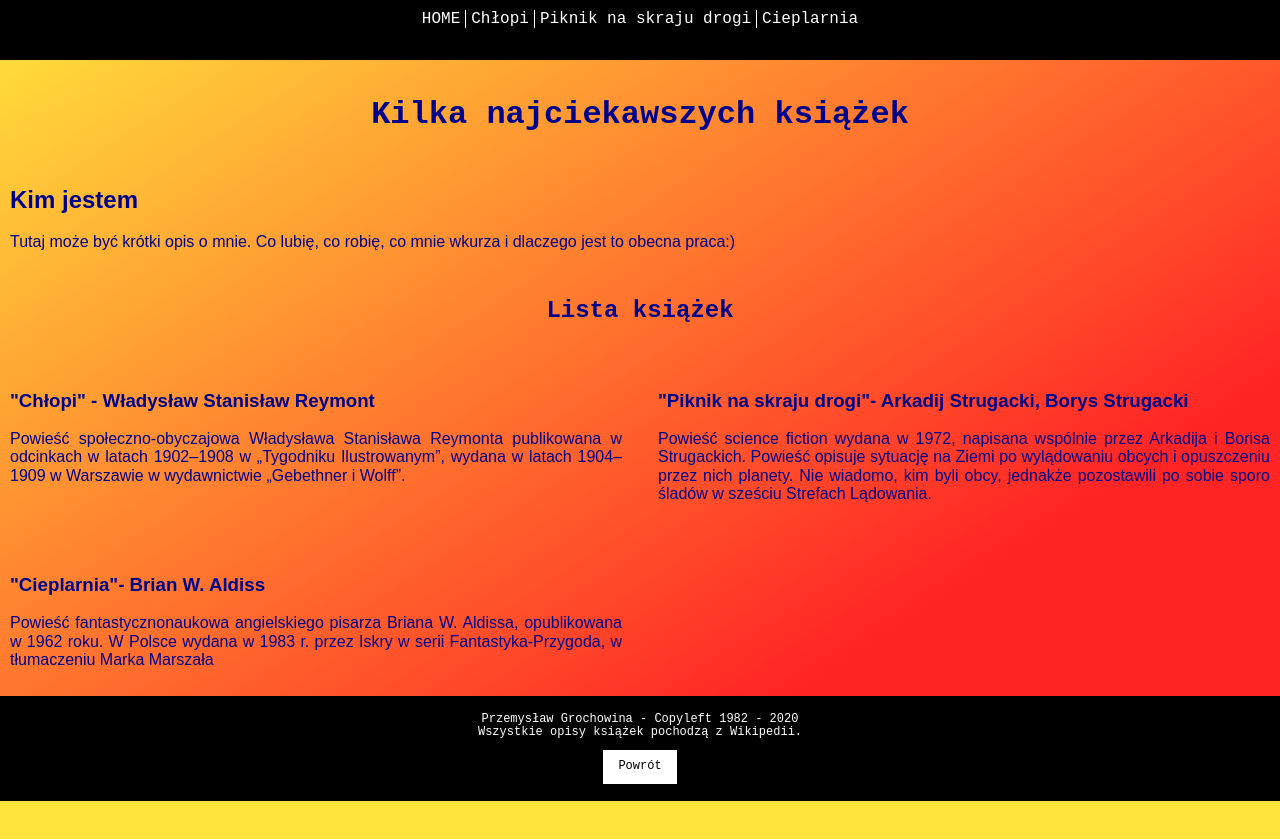
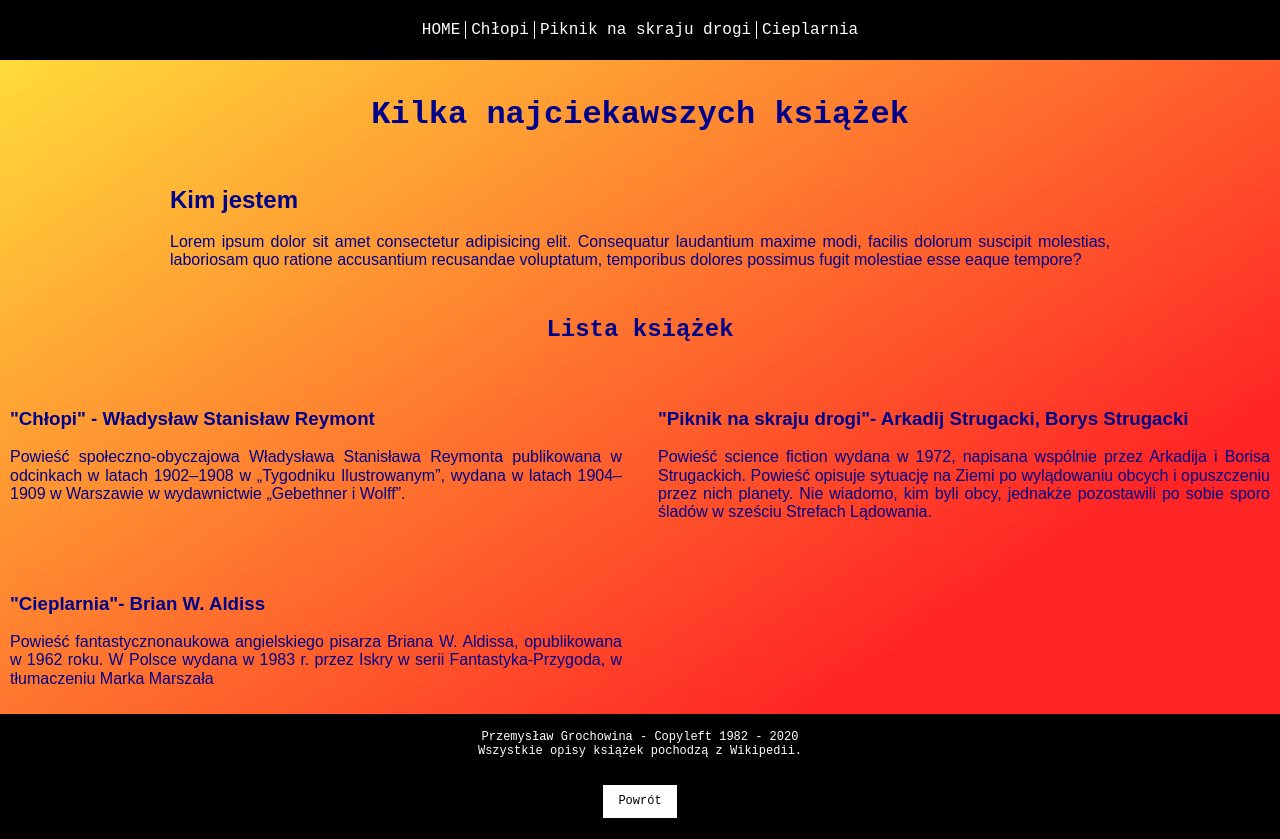
Before and after one commit to pgrochowina/homepage, a plain HTML site: page index.html in a window 1280 px wide. Before the commit the page ends 801 px from the top, so only its background shows below. Drawn offline with Linux system fonts and the light colour scheme.

Commit message:
menu problem on desctop - solved

```diff
--- a/index.html
+++ b/index.html
@@ -1,5 +1,6 @@
 <!DOCTYPE html>
 <html lang="pl">
+
 <head>
   <meta charset="UTF-8" />
   <meta name="viewport" content="width=device-width, initial-scale=1.0" />
@@ -13,9 +14,9 @@
     <button class="hamburger hamburger--js" aria-label="Otwórz menu">🍤</button>
     <nav class="navigation navigation--js">
       <a href="index.html" class="navigation__link">HOME</a>
-        <a href="peasants.html"  class="navigation__link">Chłopi</a>
-        <a href="picnic.html"  class="navigation__link">Piknik na skraju drogi</a>
-        <a href="hothouse.html"  class="navigation__link navigation__link--last-one">Cieplarnia</a>
+      <a href="peasants.html" class="navigation__link">Chłopi</a>
+      <a href="picnic.html" class="navigation__link">Piknik na skraju drogi</a>
+      <a href="hothouse.html" class="navigation__link navigation__link--last-one">Cieplarnia</a>
     </nav>
   </header>
 
@@ -27,8 +28,9 @@
     <section class="section-intro">
       <h2 class="section-intro__header">Kim jestem</h2>
       <p class="section-intro__paragraph">
-          Tutaj może być krótki opis o mnie. Co lubię, co robię, co mnie wkurza
-          i dlaczego jest to obecna praca:)
+        Lorem ipsum dolor sit amet consectetur adipisicing elit. Consequatur laudantium maxime modi, facilis dolorum
+        suscipit molestias, laboriosam quo ratione accusantium recusandae voluptatum, temporibus dolores possimus fugit
+        molestiae esse eaque tempore?
       </p>
     </section>
 
@@ -73,9 +75,12 @@
       Przemysław Grochowina - Copyleft 1982 - 2020<br />
       Wszystkie opisy książek pochodzą z
       <a href="https://pl.wikipedia.org/" target="_blank" class="footer__link">Wikipedii.</a><br />
+    </p>
+    <p>
       <a href="#" class="footer__link footer__link--return-up">Powrót</a>
     </p>
   </footer>
   <script src="main.js"></script>
 </body>
+
 </html>
--- a/style.css
+++ b/style.css
@@ -20,7 +20,6 @@ body {
 }
 
 .navigation-header {
-  background: white;
   min-height: 60px;
   position: fixed;
   display: block;
@@ -140,16 +139,16 @@ body {
     display: none;
   }
 
+  .navigation-header{
+    display: flex;
+    align-items: center;
+  }
+
   .navigation {
-    background-color: rgba(0, 0, 0, 0.7);
-    width: 80%;
-    padding: 10px;
     margin: 0px auto;
-    position: fixed;
-    left: 10%;
+    padding: 0px;
     display: flex;
     justify-content: center;
-    align-content: center;
   }
 
   .navigation__link {
@@ -159,12 +158,17 @@ body {
     font-family: "Courier New", Courier, monospace;
     text-decoration: none;
     border-right: 1px solid white;
+    margin: 0px;
   }
 
   .navigation__link--last-one {
     border-right: none;
   }
 
+  .section-intro{
+    width: 75%;
+    margin: 0 auto;
+  }
   .section{
     display: grid;
     grid-template-columns: 1fr 1fr;
```
Lines whose indentation alone changed are shown as unchanged.
